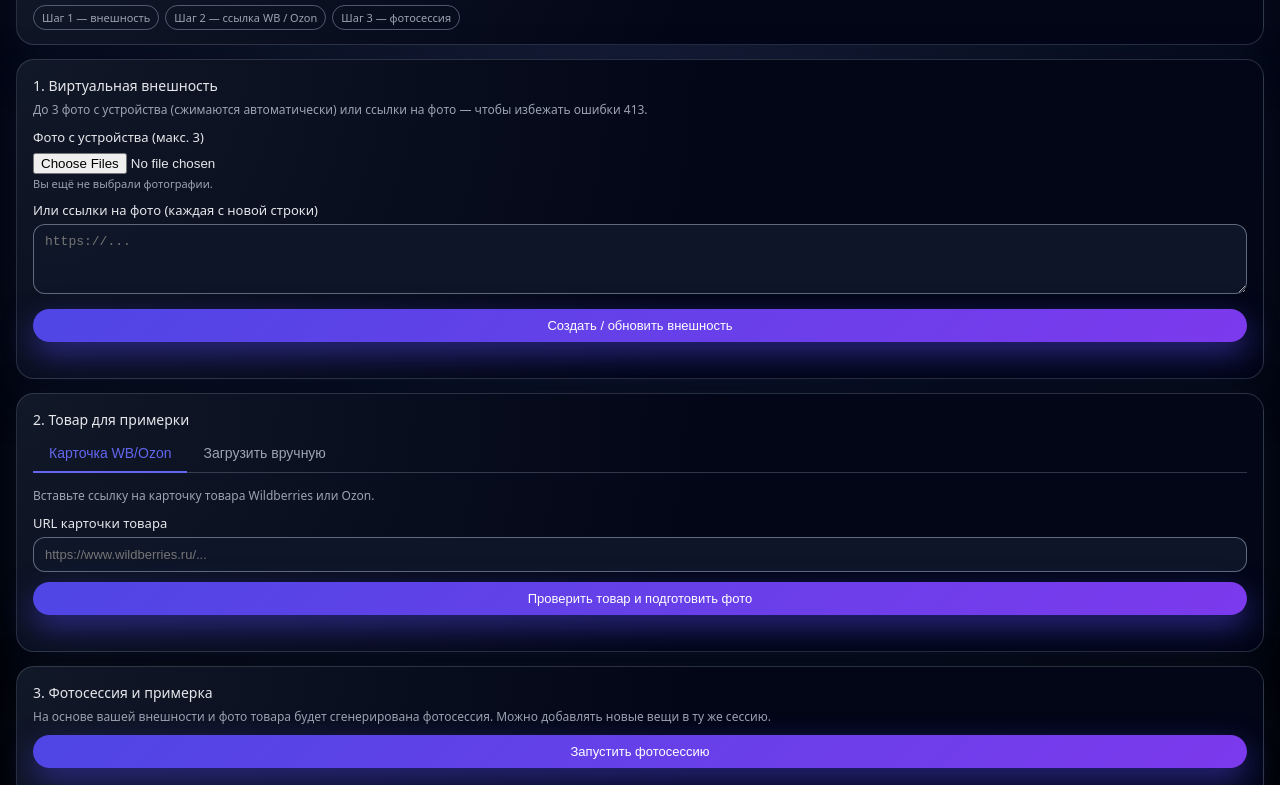
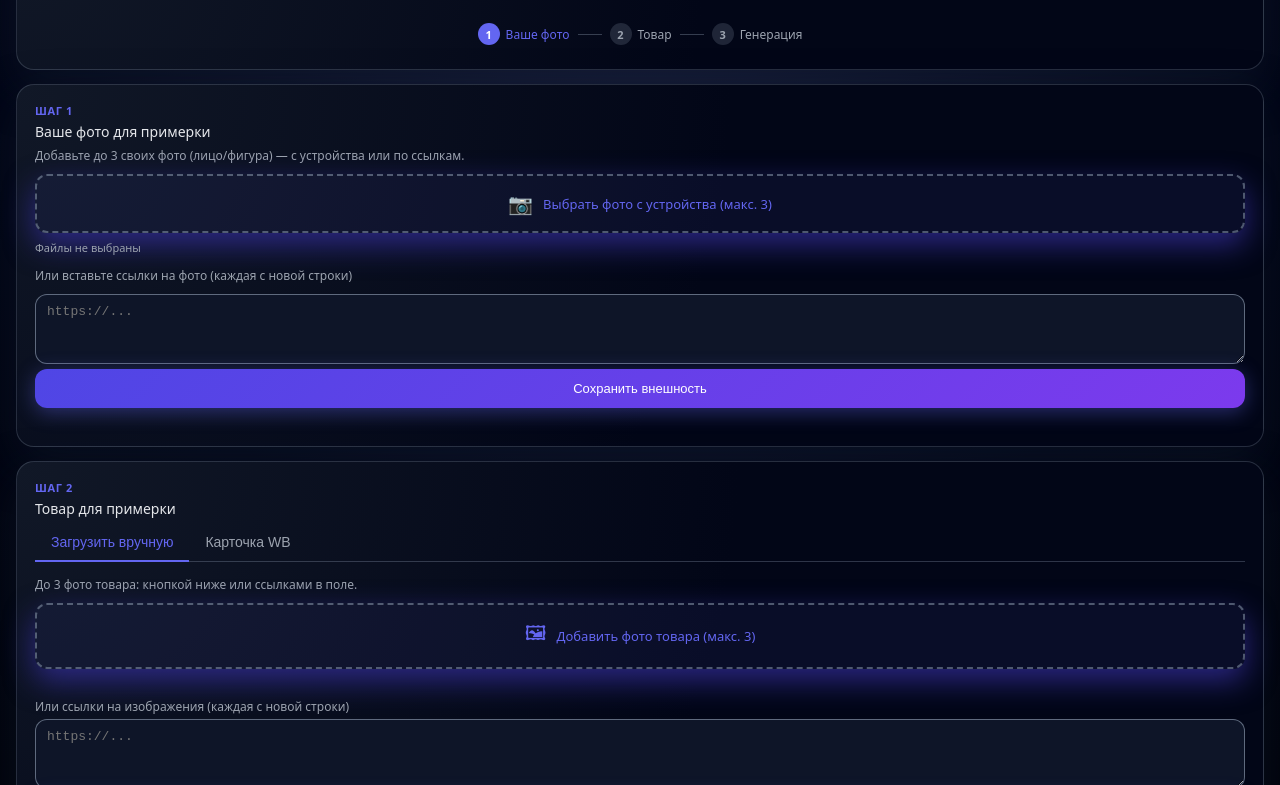
Before and after one commit to statcomoleg/wb-tryon-telegram, a website: page public/index.html in a window 1280 px wide. Shown: the part 78-863 px from the top of the page. Drawn offline with Linux system fonts and the light colour scheme; no server answers.

Commit message:
Обнова

```diff
--- a/public/index.html
+++ b/public/index.html
@@ -2,7 +2,7 @@
 <html lang="ru">
   <head>
     <meta charset="UTF-8" />
-    <title>Нейрофотосессия WB/Ozon</title>
+    <title>Примерка — нейрофотосессия</title>
     <meta name="viewport" content="width=device-width, initial-scale=1" />
     <style>
       :root {
@@ -232,19 +232,138 @@
         color: #4ade80;
       }
 
-      .chips {
+      .stepper {
+        display: flex;
+        align-items: center;
+        justify-content: center;
+        flex-wrap: wrap;
+        gap: 4px 8px;
+        margin-top: 14px;
+        padding: 10px 0;
+      }
+      .stepper-item {
+        display: flex;
+        align-items: center;
+        gap: 6px;
+        font-size: 12px;
+        color: var(--muted);
+      }
+      .stepper-item.active {
+        color: var(--accent);
+        font-weight: 500;
+      }
+      .stepper-num {
+        display: inline-flex;
+        align-items: center;
+        justify-content: center;
+        width: 22px;
+        height: 22px;
+        border-radius: 50%;
+        background: rgba(148, 163, 184, 0.2);
+        font-size: 11px;
+        font-weight: 600;
+      }
+      .stepper-item.active .stepper-num {
+        background: var(--accent);
+        color: #fff;
+      }
+      .stepper-line {
+        width: 24px;
+        height: 1px;
+        background: rgba(148, 163, 184, 0.35);
+      }
+      .step-card {
+        padding: 18px 18px 16px;
+      }
+      .step-label {
+        font-size: 11px;
+        font-weight: 600;
+        text-transform: uppercase;
+        letter-spacing: 0.06em;
+        color: var(--accent);
+        margin-bottom: 4px;
+      }
+      .input-file-hidden {
+        position: absolute;
+        width: 0.1px;
+        height: 0.1px;
+        opacity: 0;
+        overflow: hidden;
+        z-index: -1;
+      }
+      .btn-upload {
+        display: inline-flex;
+        align-items: center;
+        justify-content: center;
+        gap: 10px;
+        padding: 14px 20px;
+        border: 2px dashed rgba(148, 163, 184, 0.5);
+        background: rgba(99, 102, 241, 0.08);
+        color: var(--accent);
+        font-weight: 500;
+        border-radius: var(--radius-md);
+        cursor: pointer;
+        transition: border-color 0.2s, background 0.2s;
+      }
+      .btn-upload:hover {
+        border-color: var(--accent);
+        background: rgba(99, 102, 241, 0.15);
+      }
+      .btn-upload-icon {
+        font-size: 20px;
+      }
+      .btn-primary {
+        background: linear-gradient(135deg, #4f46e5, #7c3aed);
+        color: #fff;
+        padding: 12px 20px;
+        font-weight: 500;
+        border-radius: var(--radius-md);
+        border: none;
+        box-shadow: 0 4px 20px rgba(99, 102, 241, 0.4);
+        transition: transform 0.1s, box-shadow 0.1s;
+      }
+      .btn-primary:hover {
+        box-shadow: 0 6px 24px rgba(99, 102, 241, 0.5);
+      }
+      .btn-primary:active {
+        transform: scale(0.98);
+      }
+      .btn-generate {
+        margin-top: 12px;
+        padding: 16px 24px;
+        font-size: 15px;
+      }
+      .product-previews {
         display: flex;
         flex-wrap: wrap;
-        gap: 6px;
-        margin-top: 6px;
+        gap: 8px;
+        margin-top: 10px;
+        min-height: 0;
       }
-
-      .chip {
-        padding: 4px 8px;
-        border-radius: 999px;
-        border: 1px solid rgba(148, 163, 184, 0.5);
-        font-size: 11px;
+      .product-previews img {
+        width: 72px;
+        height: 72px;
+        object-fit: cover;
+        border-radius: 10px;
+        border: 1px solid rgba(148, 163, 184, 0.4);
+      }
+      .label-secondary {
+        font-size: 12px;
         color: var(--muted);
+        margin-top: 14px;
+        margin-bottom: 4px;
+        display: block;
+      }
+      @media (max-width: 480px) {
+        .app { padding: 12px; gap: 12px; }
+        .card { padding: 14px; }
+        .step-card { padding: 14px; }
+        .title { font-size: 16px; }
+        .stepper-item { font-size: 11px; }
+        .stepper-num { width: 20px; height: 20px; font-size: 10px; }
+        .section-title { font-size: 13px; }
+        .btn-upload, .btn-primary { padding: 12px 16px; font-size: 13px; }
+        .gallery { grid-template-columns: repeat(2, 1fr); gap: 8px; }
       }
 
       .gallery {
@@ -406,76 +525,76 @@
       <div class="card">
         <div class="header">
           <div>
-            <div class="title">Нейрофотосессия с WB / Ozon</div>
-            <div class="subtitle">Ваша виртуальная внешность + примерка вещей</div>
+            <div class="title">Примерка</div>
+            <div class="subtitle">Ваше фото + товар → нейрофотосессия</div>
           </div>
           <div class="badge">
             <span class="badge-dot"></span>
-            beta • private
+            beta
           </div>
         </div>
-        <div class="chips">
-          <div class="chip">Шаг 1 — внешность</div>
-          <div class="chip">Шаг 2 — ссылка WB / Ozon</div>
-          <div class="chip">Шаг 3 — фотосессия</div>
+        <div class="stepper">
+          <div class="stepper-item active"><span class="stepper-num">1</span> Ваше фото</div>
+          <div class="stepper-line"></div>
+          <div class="stepper-item"><span class="stepper-num">2</span> Товар</div>
+          <div class="stepper-line"></div>
+          <div class="stepper-item"><span class="stepper-num">3</span> Генерация</div>
         </div>
       </div>
 
-      <div class="card" id="step-avatar">
-        <div class="section-title">1. Виртуальная внешность</div>
-        <div class="section-caption">
-          До 3 фото с устройства (сжимаются автоматически) или ссылки на фото — чтобы избежать ошибки 413.
-        </div>
-        <label for="avatar-files">Фото с устройства (макс. 3)</label>
-        <input id="avatar-files" type="file" accept="image/*" multiple />
-        <div class="hint" id="avatar-files-hint">Вы ещё не выбрали фотографии.</div>
-        <label for="avatar-urls" style="margin-top: 10px">Или ссылки на фото (каждая с новой строки)</label>
+      <div class="card step-card" id="step-avatar">
+        <div class="step-label">Шаг 1</div>
+        <div class="section-title">Ваше фото для примерки</div>
+        <div class="section-caption">Добавьте до 3 своих фото (лицо/фигура) — с устройства или по ссылкам.</div>
+        <input id="avatar-files" type="file" accept="image/*" multiple class="input-file-hidden" />
+        <label for="avatar-files" class="btn btn-upload btn-full">
+          <span class="btn-upload-icon">📷</span>
+          <span>Выбрать фото с устройства (макс. 3)</span>
+        </label>
+        <div class="hint" id="avatar-files-hint">Файлы не выбраны</div>
+        <div class="section-caption" style="margin-top: 12px;">Или вставьте ссылки на фото (каждая с новой строки)</div>
         <textarea id="avatar-urls" placeholder="https://..."></textarea>
-        <div class="row">
-          <button class="btn btn-full" id="btn-save-avatar">
-            <span>Создать / обновить внешность</span>
-          </button>
-        </div>
+        <button type="button" class="btn btn-primary btn-full" id="btn-save-avatar">
+          Сохранить внешность
+        </button>
         <div class="status" id="avatar-status"></div>
       </div>
 
-      <div class="card" id="step-product">
-        <div class="section-title">2. Товар для примерки</div>
+      <div class="card step-card" id="step-product">
+        <div class="step-label">Шаг 2</div>
+        <div class="section-title">Товар для примерки</div>
         <div class="tabs" role="tablist">
-          <button type="button" class="tab active" id="tab-card" role="tab" aria-selected="true">Карточка WB/Ozon</button>
-          <button type="button" class="tab" id="tab-manual" role="tab" aria-selected="false">Загрузить вручную</button>
+          <button type="button" class="tab active" id="tab-manual" role="tab" aria-selected="true">Загрузить вручную</button>
+          <button type="button" class="tab" id="tab-card" role="tab" aria-selected="false">Карточка WB</button>
         </div>
-        <div id="panel-card" class="tab-panel" role="tabpanel">
-          <div class="section-caption">Вставьте ссылку на карточку товара Wildberries или Ozon.</div>
-          <label for="product-url">URL карточки товара</label>
-          <input id="product-url" type="text" placeholder="https://www.wildberries.ru/..." />
-          <div class="row" style="margin-top: 10px">
-            <button class="btn btn-full" id="btn-analyze-product">Проверить товар и подготовить фото</button>
-          </div>
+        <div id="panel-manual" class="tab-panel" role="tabpanel">
+          <div class="section-caption">До 3 фото товара: кнопкой ниже или ссылками в поле.</div>
+          <input id="product-image-files" type="file" accept="image/*" multiple class="input-file-hidden" />
+          <label for="product-image-files" class="btn btn-upload btn-full">
+            <span class="btn-upload-icon">🖼</span>
+            <span>Добавить фото товара (макс. 3)</span>
+          </label>
+          <div class="product-previews" id="product-image-previews"></div>
+          <label for="product-image-urls" class="label-secondary">Или ссылки на изображения (каждая с новой строки)</label>
+          <textarea id="product-image-urls" placeholder="https://..."></textarea>
+          <button type="button" class="btn btn-primary btn-full" id="btn-check-manual">Готово, перейти к генерации</button>
+          <div class="status" id="manual-status"></div>
+        </div>
+        <div id="panel-card" class="tab-panel hidden" role="tabpanel">
+          <div class="section-caption">Ссылка на карточку товара Wildberries.</div>
+          <input id="product-url" type="text" placeholder="https://www.wildberries.ru/catalog/..." />
+          <button type="button" class="btn btn-primary btn-full" id="btn-analyze-product">Проверить товар и подготовить фото</button>
           <div class="status" id="product-status"></div>
-        </div>
-        <div id="panel-manual" class="tab-panel hidden" role="tabpanel">
-          <div class="section-caption">Вставьте прямые ссылки на фото товара (правый клик по фото на карточке → Копировать адрес изображения). Каждую ссылку — с новой строки.</div>
-          <label for="product-image-urls">Ссылки на изображения</label>
-          <textarea id="product-image-urls" placeholder="https://cdn...ozon.ru/.../1.jpg&#10;https://cdn...ozon.ru/.../2.jpg" rows="4" style="width: 100%; margin-top: 4px; resize: vertical;"></textarea>
-          <div class="row" style="margin-top: 10px">
-            <button class="btn btn-full" id="btn-check-manual">Проверить ссылки</button>
-          </div>
-          <div class="status" id="manual-status"></div>
         </div>
       </div>
 
-      <div class="card" id="step-photoshoot">
-        <div class="section-title">3. Фотосессия и примерка</div>
-        <div class="section-caption">
-          На основе вашей внешности и фото товара будет сгенерирована фотосессия. Можно добавлять
-          новые вещи в ту же сессию.
-        </div>
-        <div class="row">
-          <button class="btn btn-full" id="btn-generate-photos">
-            Запустить фотосессию
-          </button>
-        </div>
+      <div class="card step-card" id="step-photoshoot">
+        <div class="step-label">Шаг 3</div>
+        <div class="section-title">Генерация фотосессии</div>
+        <div class="section-caption">На основе вашего фото и фото товара будет сгенерирована примерка.</div>
+        <button type="button" class="btn btn-primary btn-full btn-generate" id="btn-generate-photos">
+          Запустить генерацию
+        </button>
         <div class="status" id="photoshoot-status"></div>
         <div class="gallery" id="photoshoot-gallery"></div>
       </div>
@@ -554,9 +673,20 @@
       const btnCheckManual = document.getElementById('btn-check-manual');
       const manualStatus = document.getElementById('manual-status');
 
-      let productMode = 'card';
+      let productMode = 'manual';
       let manualImagesValid = false;
+      const manualProductDataUrls = [];
+      const PRODUCT_IMAGE_MAX_FILES = 3;
 
+      tabManual.addEventListener('click', () => {
+        productMode = 'manual';
+        tabManual.classList.add('active');
+        tabManual.setAttribute('aria-selected', 'true');
+        tabCard.classList.remove('active');
+        tabCard.setAttribute('aria-selected', 'false');
+        panelManual.classList.remove('hidden');
+        panelCard.classList.add('hidden');
+      });
       tabCard.addEventListener('click', () => {
         productMode = 'card';
         tabCard.classList.add('active');
@@ -566,25 +696,39 @@
         panelCard.classList.remove('hidden');
         panelManual.classList.add('hidden');
       });
-      tabManual.addEventListener('click', () => {
-        productMode = 'manual';
-        tabManual.classList.add('active');
-        tabManual.setAttribute('aria-selected', 'true');
-        tabCard.classList.remove('active');
-        tabCard.setAttribute('aria-selected', 'false');
-        panelManual.classList.remove('hidden');
-        panelCard.classList.add('hidden');
+
+      const productImageFilesInput = document.getElementById('product-image-files');
+      const productImagePreviews = document.getElementById('product-image-previews');
+      productImageFilesInput.addEventListener('change', async (e) => {
+        const files = Array.from(e.target.files || []).slice(0, PRODUCT_IMAGE_MAX_FILES);
+        manualProductDataUrls.length = 0;
+        productImagePreviews.innerHTML = '';
+        for (const file of files) {
+          const dataUrl = await new Promise((res, rej) => {
+            const r = new FileReader();
+            r.onload = () => res(r.result);
+            r.onerror = rej;
+            r.readAsDataURL(file);
+          });
+          if (dataUrl) {
+            manualProductDataUrls.push(dataUrl);
+            const img = document.createElement('img');
+            img.src = dataUrl;
+            img.alt = 'Фото товара';
+            productImagePreviews.appendChild(img);
+          }
+        }
+        manualImagesValid = false;
+        if (files.length) manualStatus.textContent = `Добавлено фото: ${manualProductDataUrls.length}. Нажмите «Готово» или вставьте ссылки.`;
+        e.target.value = '';
       });
 
-      /** Из вставленного текста (название + ссылка с «Поделиться» WB/Ozon) оставить только URL карточки. */
+      /** Из вставленного текста оставить только URL карточки Wildberries. */
       function extractProductUrl(text) {
         if (!text || typeof text !== 'string') return '';
         const s = text.trim();
         const wb = s.match(/https?:\/\/(?:www\.)?(?:wildberries\.ru\/catalog\/\d+[^\s]*)/i);
-        if (wb) return wb[0].replace(/[\s,]+$/, '');
-        const ozon = s.match(/https?:\/\/(?:www\.)?(?:ozon\.ru\/product\/[^\s/]+[^\s]*)/i);
-        if (ozon) return ozon[0].replace(/[\s,]+$/, '');
-        return '';
+        return wb ? wb[0].replace(/[\s,]+$/, '') : '';
       }
 
       const photoshootStatus = document.getElementById('photoshoot-status');
@@ -815,20 +959,22 @@
         manualStatus.className = 'status';
         const urls = parseManualImageUrls();
         const imageUrls = urls.filter(looksLikeImageUrl);
-        if (urls.length === 0) {
-          manualStatus.textContent = 'Вставьте хотя бы одну ссылку на изображение.';
+        const hasFiles = manualProductDataUrls.length > 0;
+        const hasValidUrls = imageUrls.length > 0;
+        if (!hasFiles && urls.length === 0) {
+          manualStatus.textContent = 'Добавьте фото кнопкой выше или вставьте ссылки на изображения.';
           manualStatus.classList.add('status-error');
           manualImagesValid = false;
           return;
         }
-        if (imageUrls.length === 0) {
-          manualStatus.textContent = 'Ссылки должны вести на изображения (.jpg, .png, .webp или содержать /images/).';
+        if (!hasFiles && imageUrls.length === 0) {
+          manualStatus.textContent = 'Ссылки должны вести на изображения (.jpg, .png, .webp или /images/).';
           manualStatus.classList.add('status-error');
           manualImagesValid = false;
           return;
         }
         manualImagesValid = true;
-        manualStatus.textContent = 'Готово. Можно запускать фотосессию.';
+        manualStatus.textContent = 'Готово. Переходите к шагу 3 и нажмите «Запустить генерацию».';
         manualStatus.classList.add('status-ok');
       });
 
@@ -845,16 +991,18 @@
           let title = null;
 
           if (productMode === 'manual') {
-            if (!manualImagesValid) {
-              photoshootStatus.textContent = 'Перейдите во вкладку «Загрузить вручную», вставьте ссылки на фото и нажмите «Проверить ссылки».';
+            const fromFiles = manualProductDataUrls.slice(0, 3);
+            const fromUrls = parseManualImageUrls().filter(looksLikeImageUrl).slice(0, 5 - fromFiles.length);
+            images = [...fromFiles, ...fromUrls].slice(0, 5);
+            if (images.length === 0) {
+              photoshootStatus.textContent = 'Добавьте фото товара (кнопкой или ссылками) и нажмите «Готово, перейти к генерации».';
               photoshootStatus.classList.add('status-error');
               return;
             }
-            images = parseManualImageUrls().filter(looksLikeImageUrl).slice(0, 5);
-            if (images.length === 0) {
-              photoshootStatus.textContent = 'Нет подходящих ссылок на изображения. Нажмите «Проверить ссылки» снова.';
-              photoshootStatus.classList.add('status-error');
-              return;
+            if (!manualImagesValid && images.length > 0) {
+              manualImagesValid = true;
+              manualStatus.textContent = 'Готово. Переходите к шагу 3.';
+              manualStatus.classList.add('status-ok');
             }
             productUrl = images[0] || '';
             title = 'Фото вручную';
```
